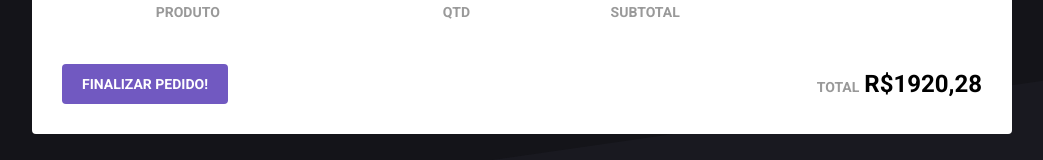
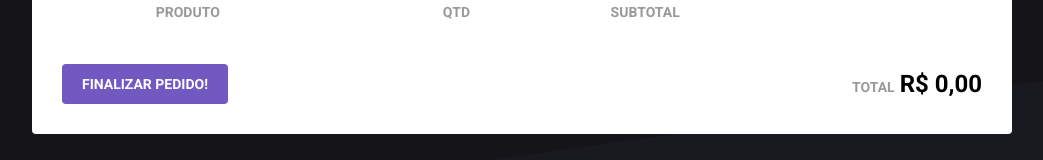
Before and after one commit to Nouani/Rocketshoes-Web, a React (Create React App) app: page /cart in a window 1280 px wide. Shown: the part 154-314 px from the top of the page, without its empty margins (118-1161 px from the left). Built offline with nearby package versions, Linux system fonts and the light colour scheme.

Commit message:
Calculando o subtotal e total

```diff
--- a/src/pages/Cart/index.js
+++ b/src/pages/Cart/index.js
@@ -7,11 +7,12 @@ import {
 import { connect } from 'react-redux';
 import { bindActionCreators } from 'redux';
 
+import { formatPrice } from '../../util/format';
 import * as CartActions from '../../store/modules/cart/actions';
 
 import { Container, ProductTable, Total } from './styles';
 
-function Cart({ products, removeFromCart, updateAmount }) {
+function Cart({ products, total, removeFromCart, updateAmount }) {
     function increment(product) {
         updateAmount(product.id, product.amount + 1);
     }
@@ -71,7 +72,7 @@ function Cart({ products, removeFromCart, updateAmount }) {
                                 </div>
                             </td>
                             <td>
-                                <strong>R$258,80</strong>
+                                <strong>{product.subtotal}</strong>
                             </td>
                             <td>
                                 <button
@@ -89,7 +90,7 @@ function Cart({ products, removeFromCart, updateAmount }) {
                 <button type="button">Finalizar pedido!</button>
                 <Total>
                     <span>TOTAL</span>
-                    <strong>R$1920,28</strong>
+                    <strong>{total}</strong>
                 </Total>
             </footer>
         </Container>
@@ -100,7 +101,15 @@ const mapDispatchToProps = dispatch =>
     bindActionCreators(CartActions, dispatch);
 
 const mapStateToProps = state => ({
-    products: state.cart,
+    products: state.cart.map(product => ({
+        ...product,
+        subtotal: formatPrice(product.price * product.amount),
+    })),
+    total: formatPrice(
+        state.cart.reduce((total, product) => {
+            return total + product.price * product.amount;
+        }, 0)
+    ),
 });
 
 export default connect(mapStateToProps, mapDispatchToProps)(Cart);
```
